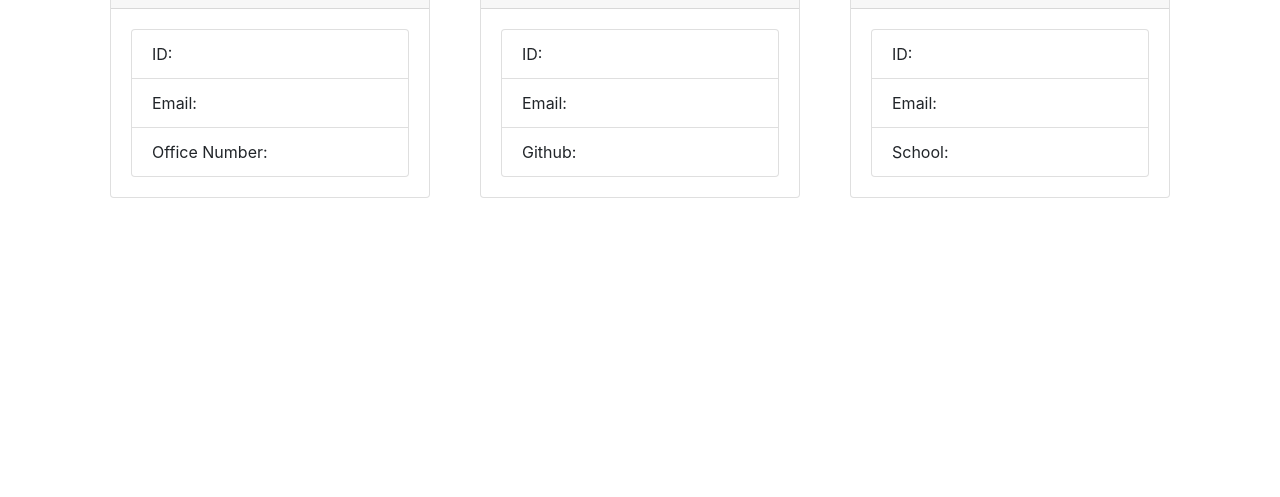
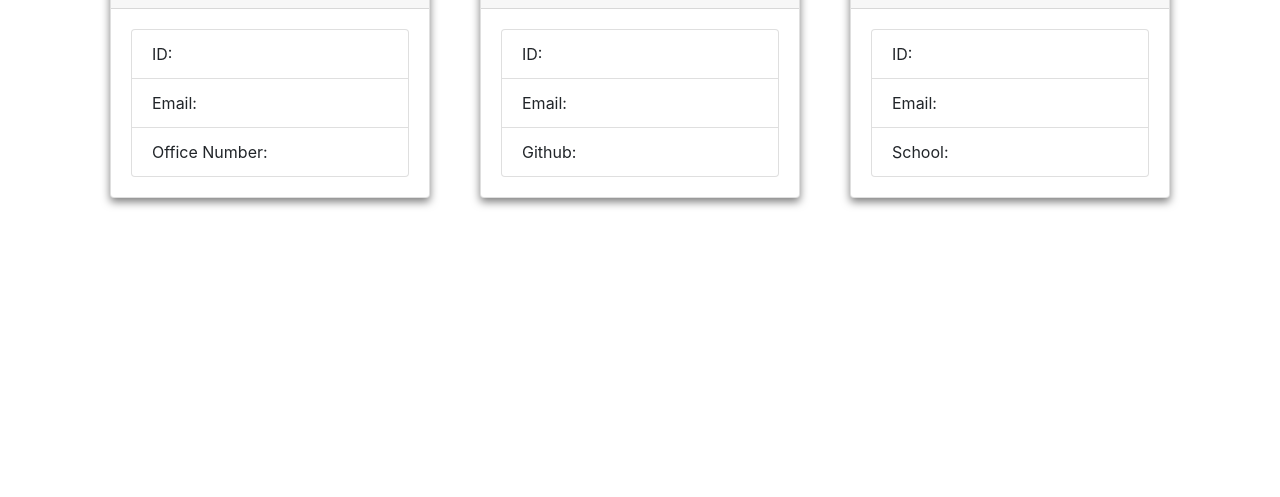
Before and after one commit to ttngu/10_EmployeeSummary, a website: page Develop/output/team.html in a window 1280 px wide. Shown: the part 303-800 px from the top of the page. Drawn offline with nearby package versions, Linux system fonts and the light colour scheme.

Commit message:
added shadow to cards

```diff
--- a/Develop/output/style.css
+++ b/Develop/output/style.css
@@ -1,4 +1,6 @@
 .employee {
     margin: auto;
     width: 20rem;
+    box-shadow: 0 4px 8px 0 rgba(0,0,0,0.5);
+
 }
```
